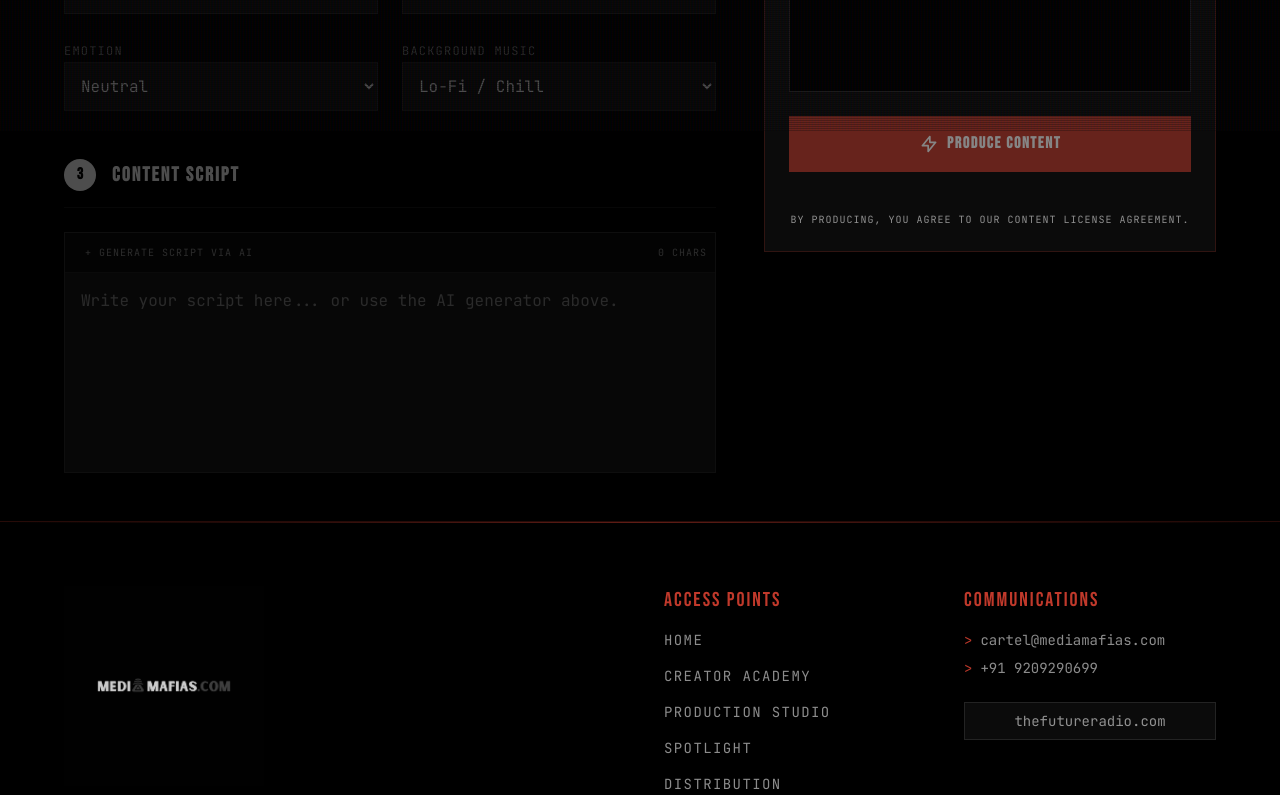
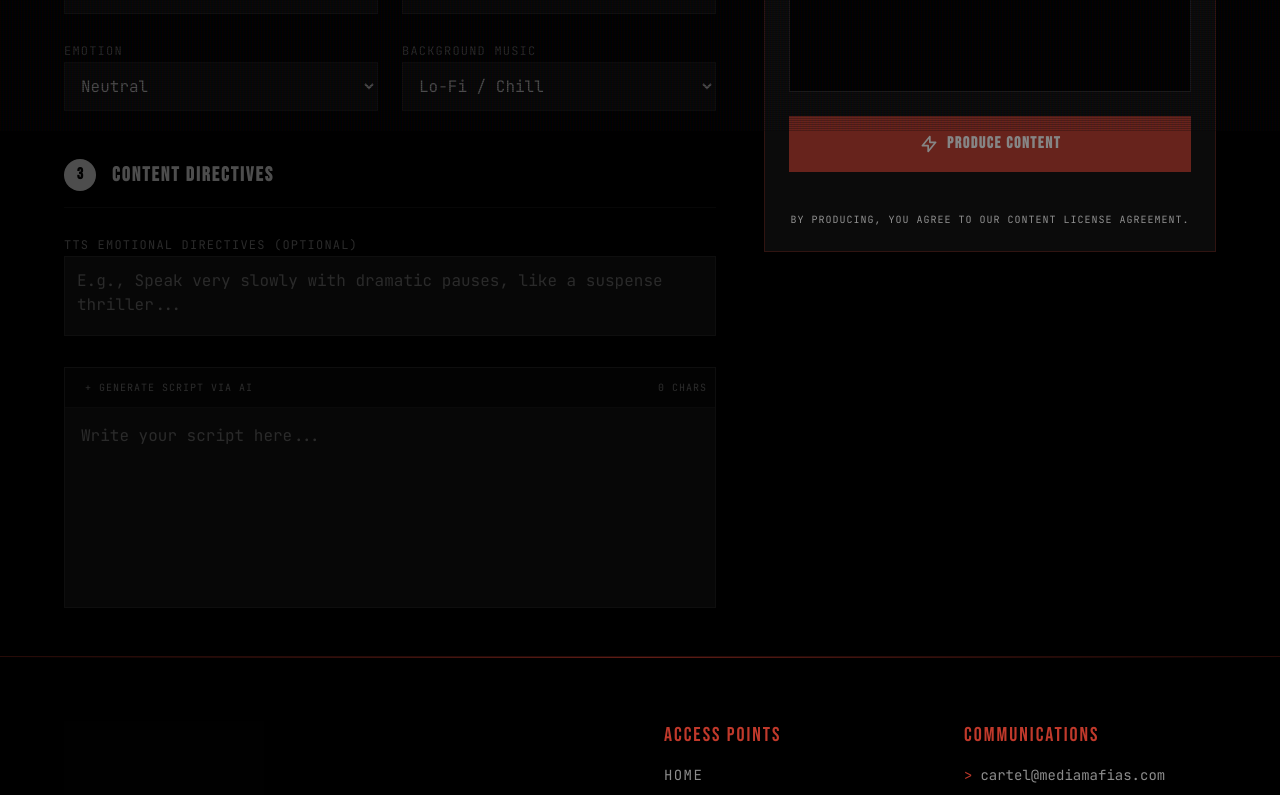
Before and after one commit to prameeshmishra/mediamafias, a Next.js app: page /studio/workspace in a window 1280 px wide. Shown: the part 669-1464 px from the top of the page. Built offline with nearby package versions, Linux system fonts and the light colour scheme; no server answers; grey boxes are pictures that could not be loaded.

Commit message:
Feat: Add BGM fade out, advanced prompt UI, and TTS emotion processing

```diff
--- a/src/app/api/generate/route.ts
+++ b/src/app/api/generate/route.ts
@@ -4,7 +4,7 @@ import * as googleTTS from 'google-tts-api';
 export async function POST(req: Request) {
   try {
     const body = await req.json();
-    const { prompt, format, script, genre, energy, tempo, bgMusic } = body;
+    const { prompt, format, script, genre, energy, tempo, bgMusic, musicPrompt, ttsDirectives } = body;
 
     // Use the raw script instead of the full system prompt if available
     const rawContent = script || prompt;
@@ -13,7 +13,7 @@ export async function POST(req: Request) {
       return NextResponse.json({ error: "Missing content to generate" }, { status: 400 });
     }
 
-    // "Suno-like Jugaad": Clean the script to remove any emotional or structure tags like [Outro], (Pause), SYSTEM COMMAND: etc.
+    // Clean script
     let textToSynthesize = rawContent
       .replace(/\[.*?\]/g, '')
       .replace(/\(.*?\)/g, '')
@@ -29,6 +29,19 @@ export async function POST(req: Request) {
       .replace(/- Background Track:.*?\n/g, '')
       .trim();
 
+    // The "Jugaad" for TTS Emotions using Punctuation Formatting
+    if (ttsDirectives) {
+       const directives = ttsDirectives.toLowerCase();
+       if (directives.includes("excited") || directives.includes("high energy")) {
+         // Replace some periods with exclamation marks to raise pitch
+         textToSynthesize = textToSynthesize.replace(/\./g, '!');
+       }
+       if (directives.includes("slow") || directives.includes("dramatic") || directives.includes("storyteller") || directives.includes("serious")) {
+         // Add dramatic pauses by replacing periods with ellipses
+         textToSynthesize = textToSynthesize.replace(/\./g, '... ');
+       }
+    }
+
     if (!textToSynthesize) {
        textToSynthesize = "Please provide a valid script to read.";
     }
@@ -36,7 +49,7 @@ export async function POST(req: Request) {
     // Generate Audio using getAllAudioBase64 to support LONG text (>200 chars)
     const audioBase64Array = await googleTTS.getAllAudioBase64(textToSynthesize, {
       lang: 'hi',
-      slow: false,
+      slow: ttsDirectives && ttsDirectives.toLowerCase().includes("slow") ? true : false,
       host: 'https://translate.google.com',
       splitPunct: ',.?!',
     });
@@ -48,9 +61,10 @@ export async function POST(req: Request) {
 
     // Generate Background Music via Hugging Face API (MusicGen)
     let bgUrl = null;
-    if (genre && bgMusic && process.env.HUGGINGFACE_API_KEY) {
+    // Generate AI Music if explicitly requested via custom prompt OR if genre/bgMusic is set
+    if ((musicPrompt || (genre && bgMusic)) && process.env.HUGGINGFACE_API_KEY) {
       try {
-        const hfPrompt = `${genre}, ${energy || 'Medium energy'}, ${tempo || '120 BPM'}, ${bgMusic} instrumental`;
+        const hfPrompt = musicPrompt ? musicPrompt : `${genre}, ${energy || 'Medium energy'}, ${tempo || '120 BPM'}, ${bgMusic} instrumental`;
         console.log("Generating AI Music via HF API:", hfPrompt);
 
         const hfResponse = await fetch("https://api-inference.huggingface.co/models/facebook/musicgen-small", {
--- a/src/app/studio/workspace/page.tsx
+++ b/src/app/studio/workspace/page.tsx
@@ -22,6 +22,8 @@ export default function WorkspacePage() {
   const [tempo, setTempo] = useState("120 BPM");
 
   const [script, setScript] = useState("");
+  const [musicPrompt, setMusicPrompt] = useState("");
+  const [ttsDirectives, setTtsDirectives] = useState("");
   const [isGenerating, setIsGenerating] = useState(false);
   const [generatedPrompt, setGeneratedPrompt] = useState("");
   const [audioResult, setAudioResult] = useState<string | null>(null);
@@ -72,7 +74,7 @@ export default function WorkspacePage() {
       const response = await fetch("/api/generate", {
         method: "POST",
         headers: { "Content-Type": "application/json" },
-        body: JSON.stringify({ prompt: generatedPrompt, format, script, genre, energy, tempo, bgMusic })
+        body: JSON.stringify({ prompt: generatedPrompt, format, script, genre, energy, tempo, bgMusic, musicPrompt, ttsDirectives })
       });
 
       const data = await response.json();
@@ -230,11 +232,36 @@ export default function WorkspacePage() {
               )}
             </div>
 
-            {/* Step 3: Script Writing */}
+            {/* Step 3: Script & Directives */}
             <div className={`space-y-6 transition-opacity duration-500 ${!format ? "opacity-30 pointer-events-none" : "opacity-100"}`}>
               <div className="flex items-center gap-4 border-b border-white/10 pb-4">
                 <span className="w-8 h-8 rounded-full bg-white text-black font-bold font-display flex items-center justify-center">3</span>
-                <h2 className="text-xl font-display font-bold tracking-widest uppercase">Content Script</h2>
+                <h2 className="text-xl font-display font-bold tracking-widest uppercase">Content Directives</h2>
+              </div>
+
+              {/* Custom Directives Input */}
+              <div className="grid grid-cols-1 gap-6">
+                {format === "song" ? (
+                  <div className="space-y-2">
+                    <label className="font-mono text-xs tracking-widest uppercase text-secondary">Custom Music Prompt (For AI MusicGen)</label>
+                    <textarea
+                      value={musicPrompt}
+                      onChange={(e) => setMusicPrompt(e.target.value)}
+                      placeholder="E.g., Epic Hans Zimmer style cinematic music with deep bass, 100 bpm..."
+                      className="w-full h-20 bg-neutral-900 border border-white/10 p-3 font-sans text-white focus:border-red-accent outline-none resize-none"
+                    />
+                  </div>
+                ) : (
+                  <div className="space-y-2">
+                    <label className="font-mono text-xs tracking-widest uppercase text-secondary">TTS Emotional Directives (Optional)</label>
+                    <textarea
+                      value={ttsDirectives}
+                      onChange={(e) => setTtsDirectives(e.target.value)}
+                      placeholder="E.g., Speak very slowly with dramatic pauses, like a suspense thriller..."
+                      className="w-full h-20 bg-neutral-900 border border-white/10 p-3 font-sans text-white focus:border-red-accent outline-none resize-none"
+                    />
+                  </div>
+                )}
               </div>
 
               <div className="bg-neutral-900 border border-white/10 focus-within:border-red-accent transition-colors">
@@ -251,7 +278,7 @@ export default function WorkspacePage() {
                 <textarea
                   value={script}
                   onChange={(e) => setScript(e.target.value)}
-                  placeholder={`Write your ${format === 'song' ? 'lyrics' : 'script'} here... or use the AI generator above.`}
+                  placeholder={`Write your ${format === 'song' ? 'lyrics' : 'script'} here...`}
                   className="w-full h-48 bg-transparent p-4 font-sans text-white resize-none outline-none"
                 />
               </div>
@@ -306,8 +333,8 @@ export default function WorkspacePage() {
                     className="w-full h-10 outline-none"
                     onPlay={() => {
                       const bgPlayer = document.getElementById("bg-audio-player") as HTMLAudioElement;
-                      if (bgPlayer && bgMusic !== "None") {
-                        bgPlayer.volume = 0.15; // Set background volume low (ducking effect)
+                      if (bgPlayer && (bgMusic !== "None" || format === "song")) {
+                        bgPlayer.volume = 0.08; // Lower ducking volume
                         bgPlayer.play().catch(e => console.error("BG Auto-play prevented", e));
                       }
                     }}
@@ -318,8 +345,20 @@ export default function WorkspacePage() {
                     onEnded={() => {
                       const bgPlayer = document.getElementById("bg-audio-player") as HTMLAudioElement;
                       if (bgPlayer) {
-                        bgPlayer.pause();
-                        bgPlayer.currentTime = 0;
+                        // Smooth fade out over 2.5 seconds
+                        let vol = bgPlayer.volume;
+                        const fadeStep = vol / 25; // 25 steps = 2.5s at 100ms interval
+                        const fadeOutInterval = setInterval(() => {
+                          if (vol > 0.01) {
+                            vol -= fadeStep;
+                            bgPlayer.volume = vol;
+                          } else {
+                            clearInterval(fadeOutInterval);
+                            bgPlayer.pause();
+                            bgPlayer.currentTime = 0;
+                            bgPlayer.volume = 0.08; // Reset for next play
+                          }
+                        }, 100);
                       }
                     }}
                   />
```
